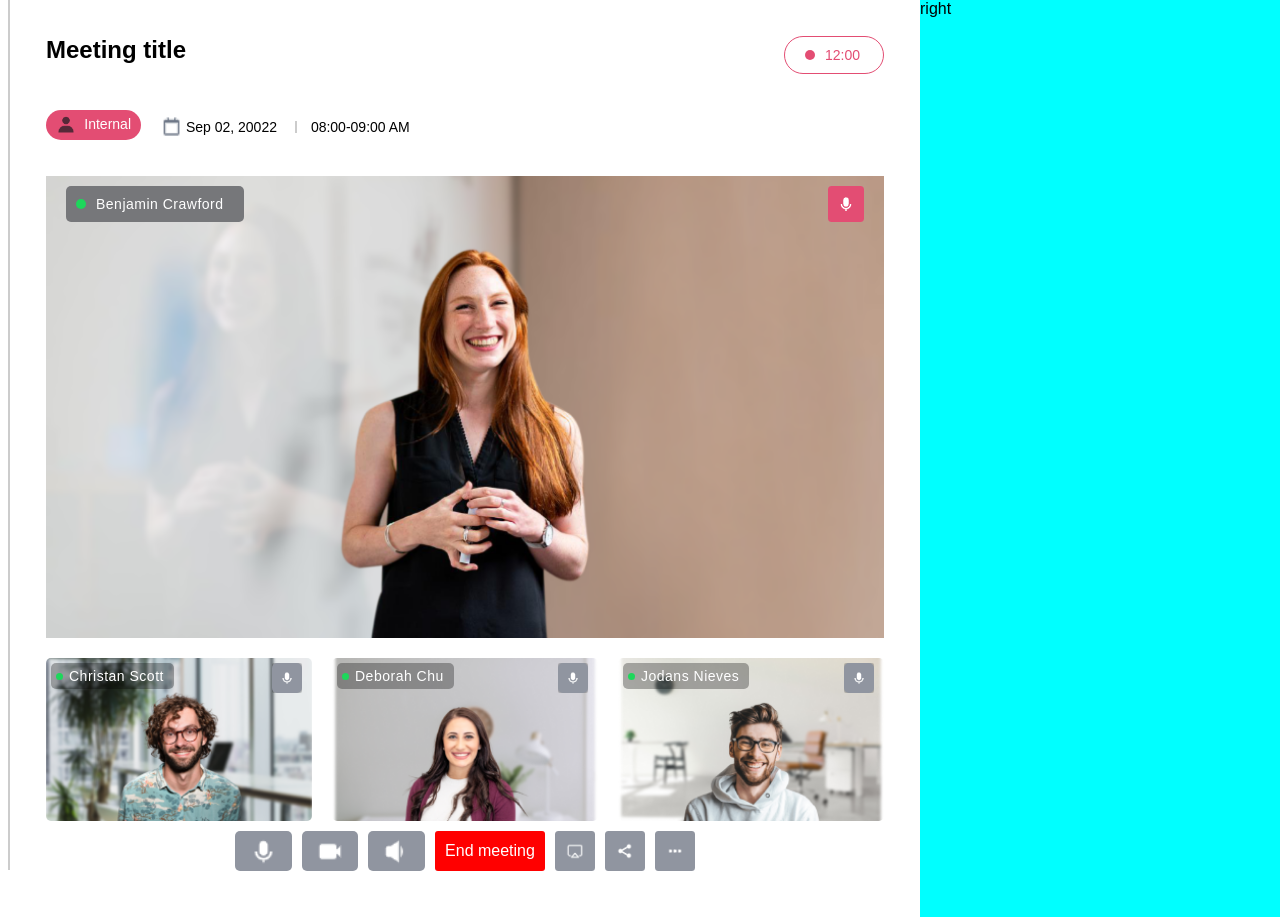
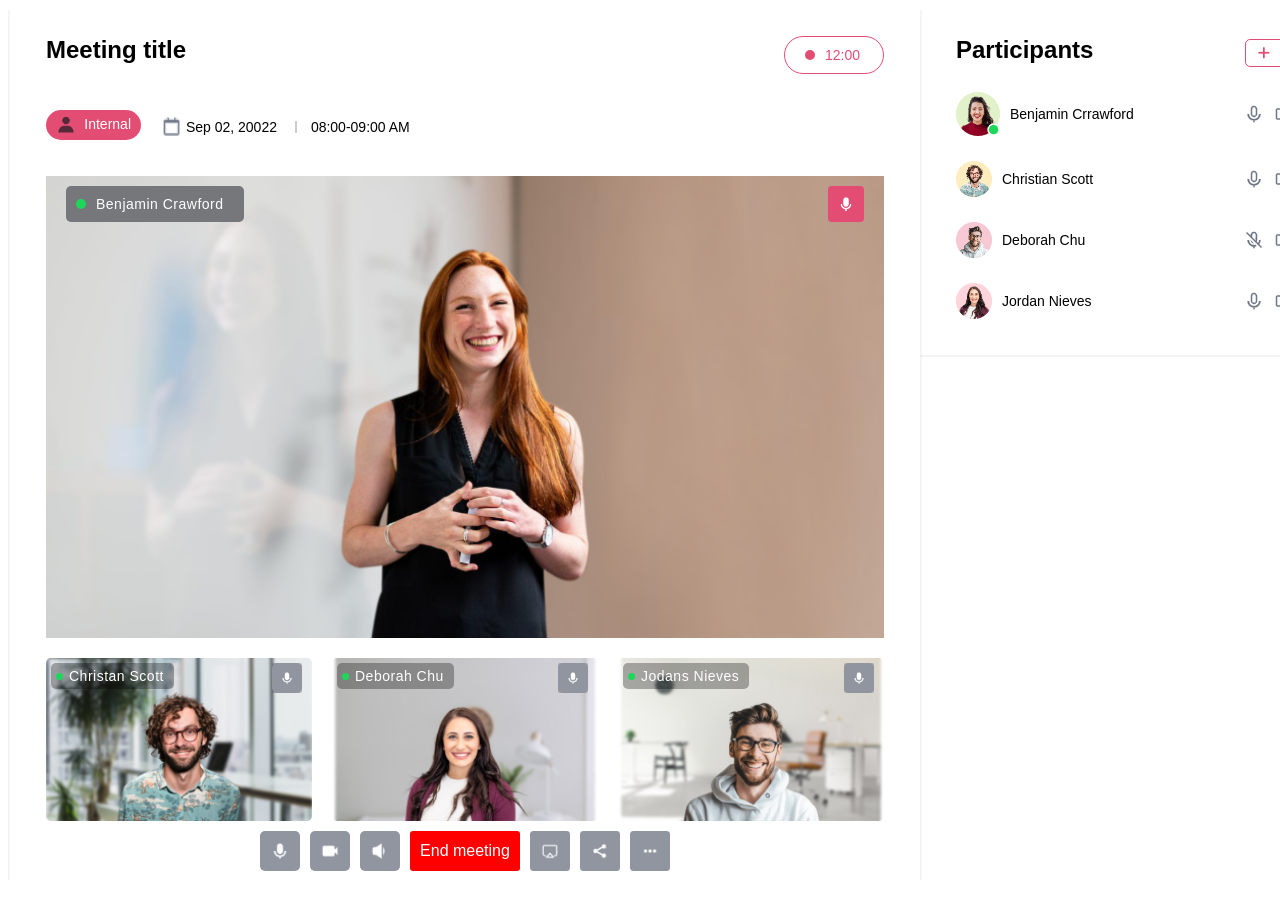
Before and after one commit to TranLeThienTri/meeting, a plain HTML site: page index.html in a window 1280 px wide. Shown: the top 917 px of the page. Drawn offline with Linux system fonts and the light colour scheme.

Commit message:
user right

```diff
--- a/css/style.css
+++ b/css/style.css
@@ -43,7 +43,10 @@ html {
 
 #right {
     width: 440px;
-    background-color: aqua;
+    position: relative;
+    height: 870px;
+    display: flex;
+    flex-direction: column;
 }
 
 #left {
@@ -87,9 +90,10 @@ html {
     content: "";
     height: inherit;
     width: 2px;
-    background-color: #ccc;
+    background-color: #999;
+    opacity: 0.1;
     position: absolute;
-    top: 0;
+    top: 10px;
     right: 0;
 }
 
@@ -293,7 +297,6 @@ html {
 }
 
 .option_left {
-    width: 200px;
     display: flex;
     justify-content: flex-end;
 }
@@ -325,3 +328,70 @@ html {
 .option_right img {
     margin-left: 10px;
 }
+
+#right::after {
+    content: "";
+    top: 10px;
+    left: 0;
+    background-color: #999;
+    opacity: 0.1;
+    width: 2px;
+    position: absolute;
+    height: inherit;
+}
+
+.right_top {
+    padding: 36px;
+    display: flex;
+    justify-content: space-between;
+    flex-direction: column;
+    border-bottom: 2px solid rgb(244, 244, 244);
+}
+.right_header {
+    font-size: 24px;
+    font-weight: 700;
+    display: flex;
+    justify-content: space-between;
+    flex-grow: 1;
+}
+.btn_add {
+    padding: 5px 12px;
+    color: #e34d73;
+    border-radius: 5px;
+    border: 1px solid #e34d73;
+    font-weight: 300;
+    background-color: #fff;
+    font-size: 14px;
+}
+
+.btn_add i::after {
+    content: "";
+    padding: 8px;
+}
+
+.right_user {
+    display: flex;
+    justify-content: space-between;
+    flex-direction: column;
+}
+
+.user {
+    display: flex;
+    align-items: center;
+    justify-content: space-between;
+    margin-top: 25px;
+}
+
+.sercives {
+    display: flex;
+    justify-content: flex-end;
+    gap: 10px;
+}
+
+.user_avt {
+    display: flex;
+    align-items: center;
+    gap: 10px;
+    font-size: 14px;
+    font-weight: 500;
+}
--- a/index.html
+++ b/index.html
@@ -93,8 +93,64 @@
                     </div>
                 </div>
             </div>
-            <div id="right">right</div>
+            <div id="right">
+                <div class="right_top">
+                    <div class="right_header">
+                        <div>
+                            <h1>Participants</h1>
+                        </div>
+                        <div><button class="btn_add"><i class="fa-solid fa-plus"></i>Add</button></div>
+                    </div>
+                    <div class="right_user">
+                        <div class="user">
+                            <div class="user_avt">
+                                <img style="display: inline-block;" src="./img/avatar.png" alt="">
+                                <span>Benjamin Crrawford</span>
+                            </div>
+                            <div class="sercives">
+                                <img src="./img/./mic1.png" alt="">
+                                <img src="./img/cam_small.png" alt="">
+                                <img src="./img/dot1.png" alt="">
+                            </div>
+                        </div>
+                        <div class="user">
+                            <div class="user_avt">
+                                <img style="display: inline-block;" src="./img/avatar 1323.png" alt="">
+                                <span>Christian Scott</span>
+                            </div>
+                            <div class="sercives">
+                                <img src="./img/./mic1.png" alt="">
+                                <img src="./img/cam_small.png" alt="">
+                                <img src="./img/dot1.png" alt="">
+                            </div>
+                        </div>
+                        <div class="user">
+                            <div class="user_avt">
+                                <img style="display: inline-block;" src="./img/avatar 1325.png" alt="">
+                                <span>Deborah Chu </span>
+                            </div>
+                            <div class="sercives">
+                                <img src="./img/./mic2.png" alt="">
+                                <img src="./img/cam_small.png" alt="">
+                                <img src="./img/dot1.png" alt="">
+                            </div>
+                        </div>
+                        <div class="user">
+                            <div class="user_avt">
+                                <img style="display: inline-block;" src="./img/./avatar 1324.png" alt="">
+                                <span>Jordan Nieves</span>
+                            </div>
+                            <div class="sercives">
+                                <img src="./img/./mic1.png" alt="">
+                                <img src="./img/cam_small.png" alt="">
+                                <img src="./img/dot1.png" alt="">
+                            </div>
+                        </div>
+                    </div>
+                </div>
+            </div>
         </div>
+    </div>
     </div>
 </body>
 
```
Also changed, not shown: document/right.jpg (added), img/dot1.png (added).
